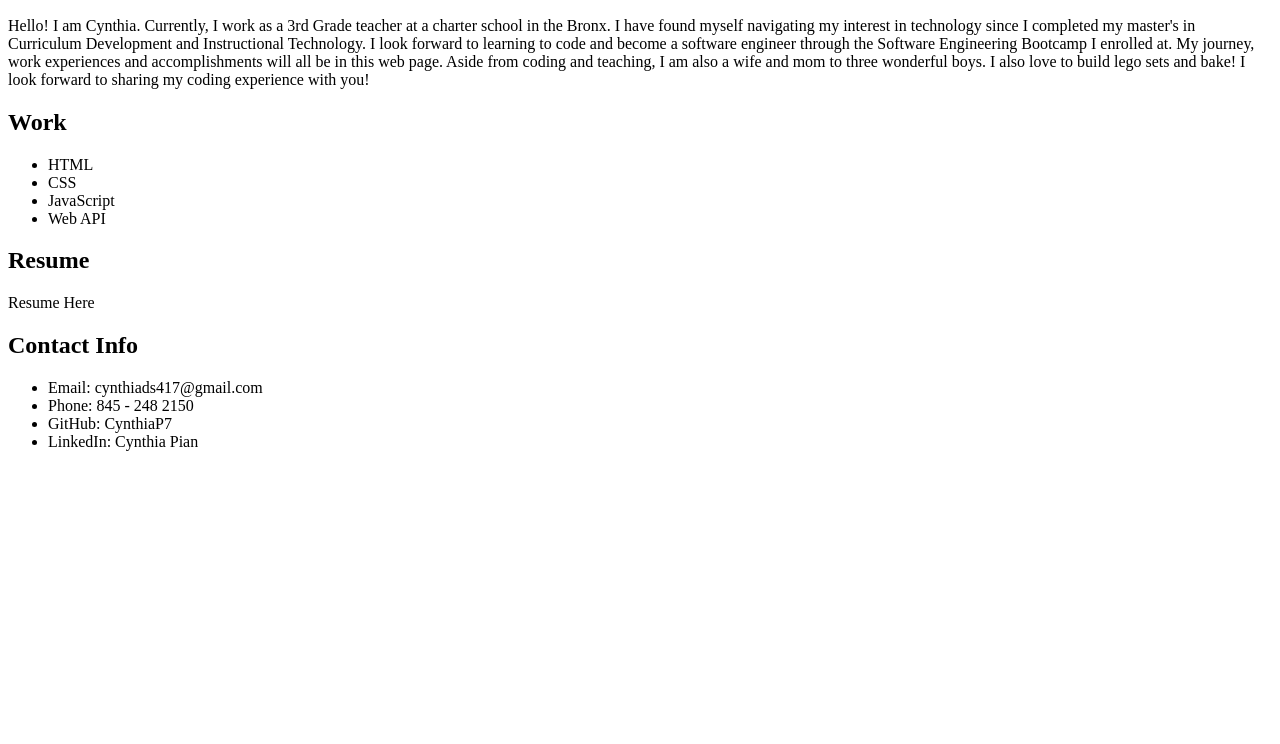
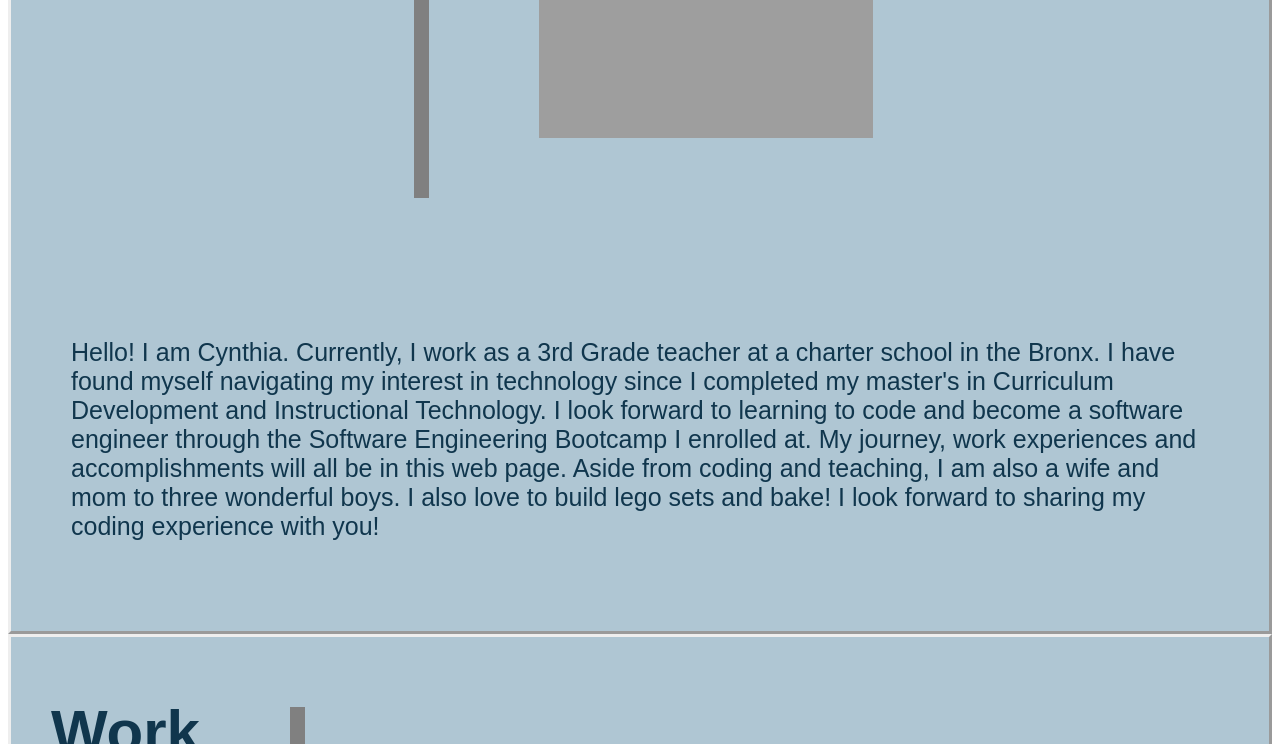
Before and after one commit to CynthiaP7/Portfolio, a plain HTML site: page index.html in a window 1280 px wide. Shown: the part 522-1266 px from the top of the page. Before the commit the page ends 989 px from the top, so only its background shows below. Drawn offline with Linux system fonts and the light colour scheme; the site is published under a folder, as on GitHub Pages, so addresses that start at the root find nothing.

Commit message:
update CSS tag

```diff
--- a/index.html
+++ b/index.html
@@ -4,7 +4,7 @@
     <title>Cynthia Pian Portfolio</title>
     <meta charset="UTF-8" />
     <meta name="viewport" content="width=device-width, initial-scale=1" />
-    <link rel="stylesheet" type="text/css" href="/Assets/style.css" />
+    <link rel="stylesheet" type="text/css" href="Assets/style.css" />
   </head>
 
   <body>
```
